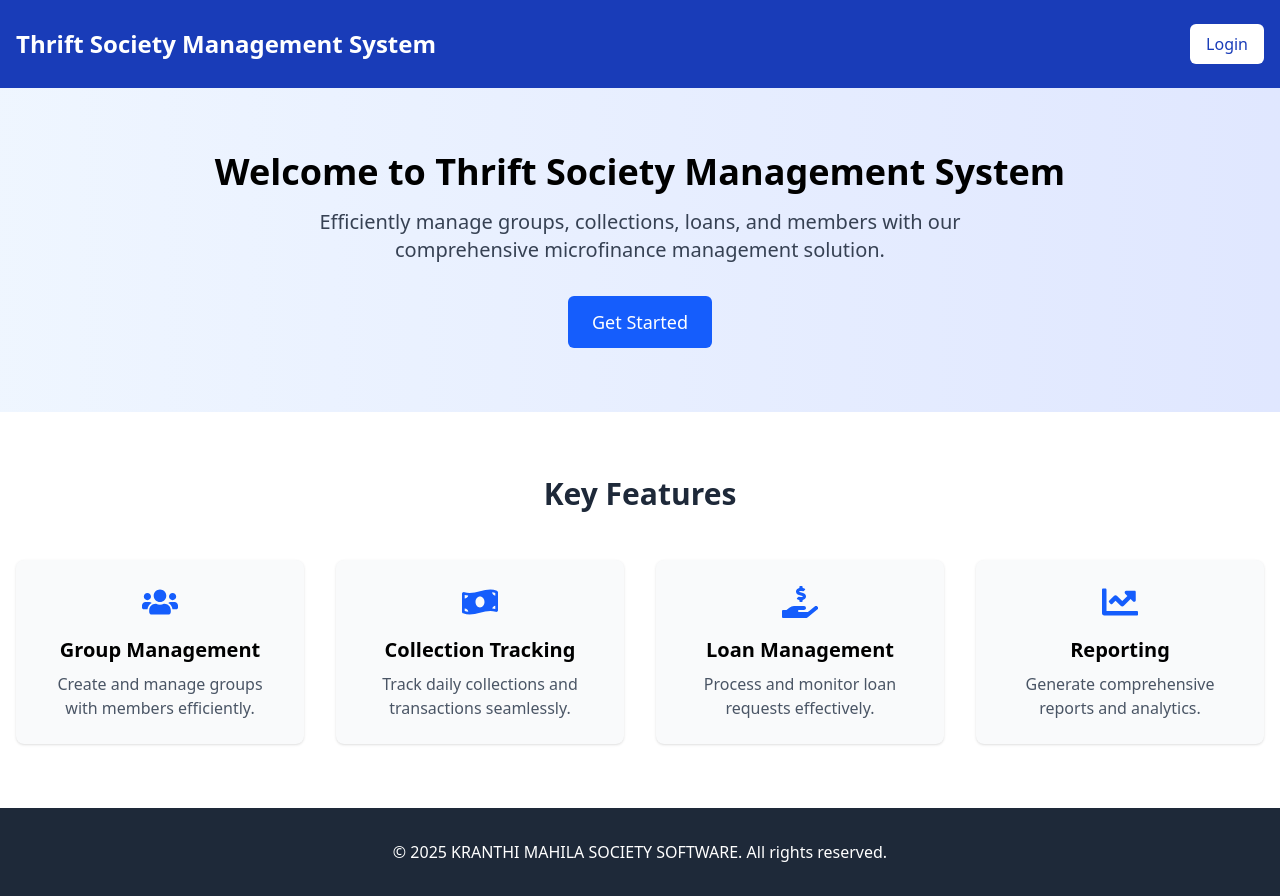
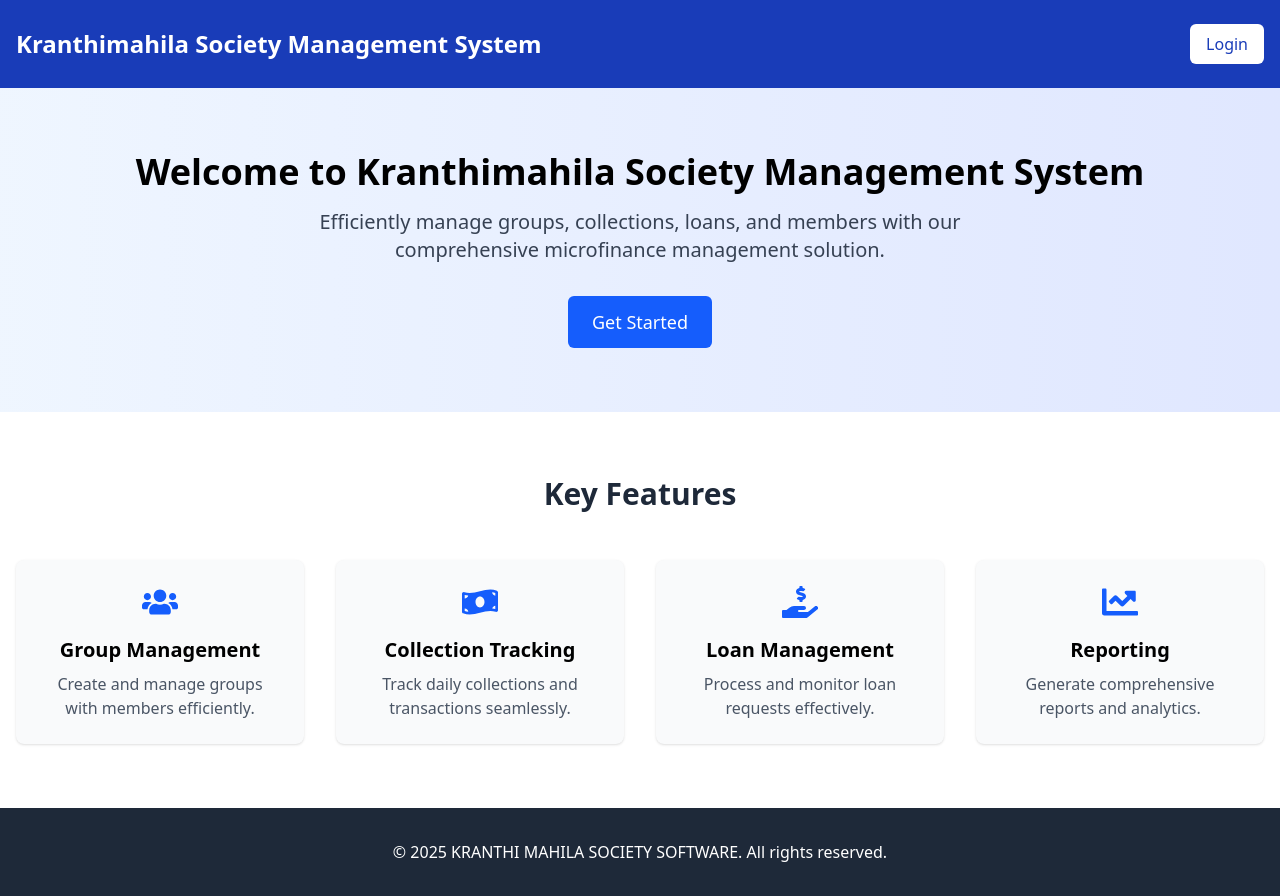
Before and after one commit to MohammedAzhar043/Thrift-Society-Management-System-front-end, a React (Vite) app: page / in a window 1280 px wide. Built offline with nearby package versions, Linux system fonts and the light colour scheme.

Commit message:
Changed 'Thrift Society Management System' to 'Kranthimahila Society Management System'

```diff
--- a/src/components/Home.jsx
+++ b/src/components/Home.jsx
@@ -14,7 +14,7 @@ function Home() {
       <header className="bg-blue-800 text-white shadow-md">
         <div className="container mx-auto px-4 py-6 flex justify-between items-center">
           <h1 className="text-xl sm:text-2xl font-bold">
-            Thrift Society Management System
+            Kranthimahila Society Management System
           </h1>
           <Link
             to="/login"
@@ -29,7 +29,7 @@ function Home() {
       <section className="bg-gradient-to-r from-blue-50 to-indigo-100 text-black py-12 sm:py-16">
         <div className="container mx-auto px-4 text-center">
           <h2 className="text-2xl sm:text-3xl lg:text-4xl font-bold mb-4">
-            Welcome to Thrift Society Management System
+            Welcome to Kranthimahila Society Management System
           </h2>
           <p className="text-lg sm:text-xl mb-6 sm:mb-8 max-w-2xl mx-auto text-gray-700">
             Efficiently manage groups, collections, loans, and members with our
--- a/src/services/api.js
+++ b/src/services/api.js
@@ -2,8 +2,8 @@
  * API service for communicating with the backend
  */
 
-const API_BASE_URL = 'http://82.112.231.241:8000/api/v1';
-// const API_BASE_URL = 'http://localhost:8000/api/v1';
+// const API_BASE_URL = 'http://82.112.231.241:8000/api/v1';
+const API_BASE_URL = 'http://localhost:8000/api/v1';
 class ApiService {
   constructor() {
     this.baseURL = API_BASE_URL;
```
